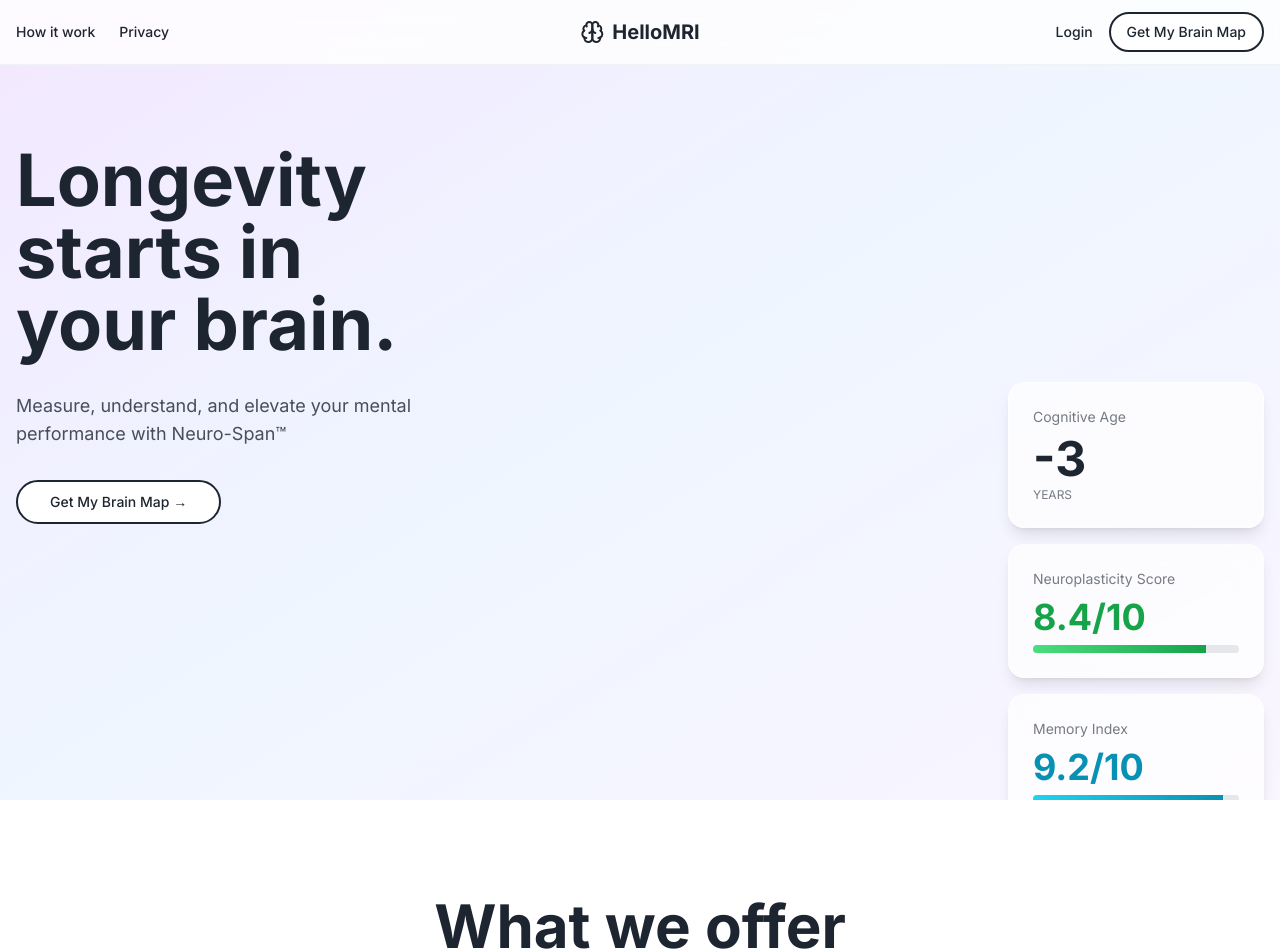
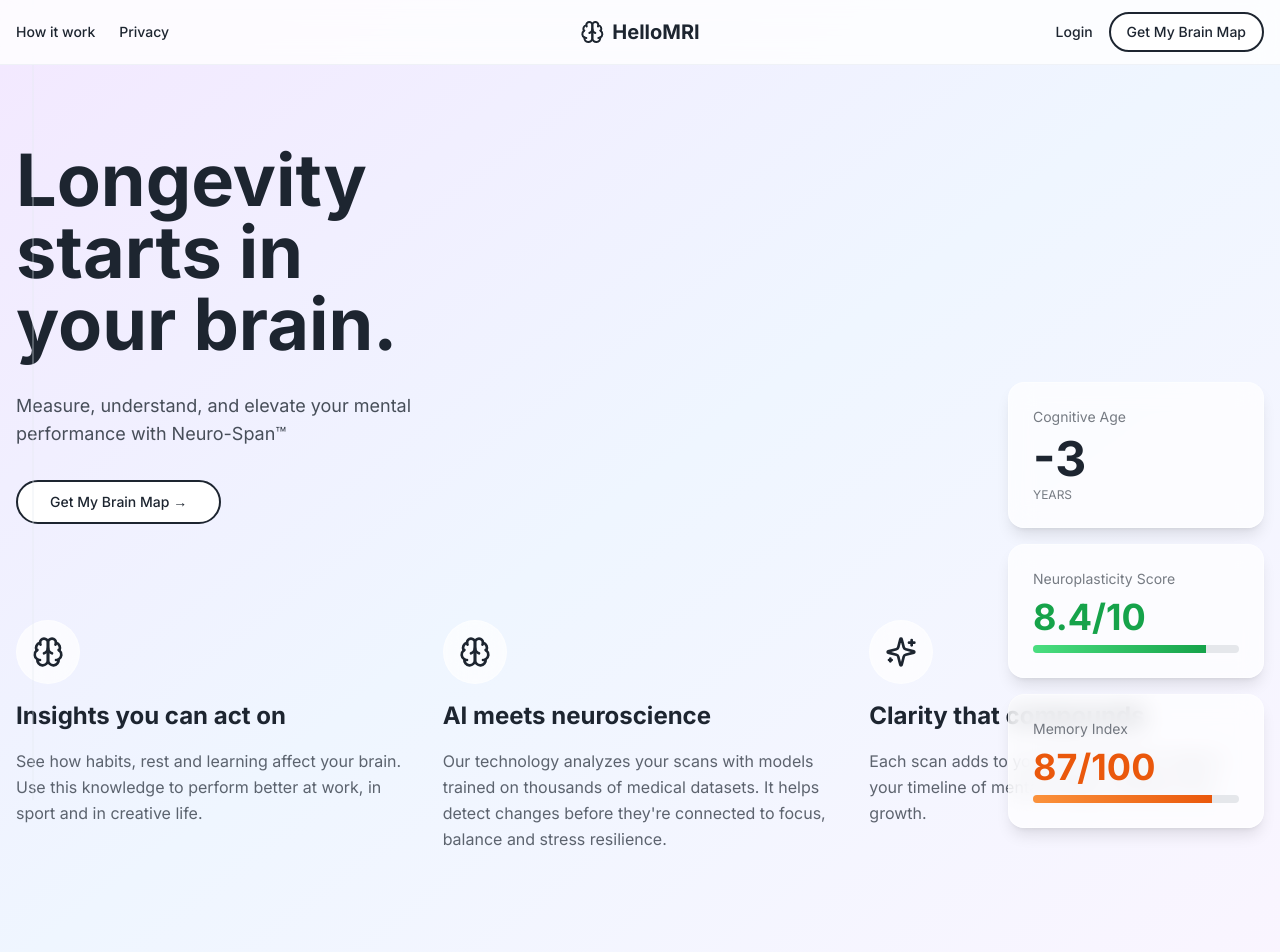
Before and after one commit to kondratevakate/brain-map-journey, a React (Vite) app: page / in a window 1280 px wide. Shown: the top 952 px of the page. Built offline with nearby package versions, Linux system fonts and the light colour scheme; the HTML template or start-up script is replaced by a standard one.

Commit message:
feat: Add animated vertical line

```diff
--- a/src/components/HeroNew.tsx
+++ b/src/components/HeroNew.tsx
@@ -1,18 +1,40 @@
-import { useState } from "react";
+import { useState, useEffect } from "react";
 import { Button } from "@/components/ui/button";
 import SampleReportModal from "@/components/SampleReportModal";
+import { Brain, Sparkles } from "lucide-react";
 
 const HeroNew = () => {
   const [showReport, setShowReport] = useState(false);
+  const [scrollProgress, setScrollProgress] = useState(0);
 
   const scrollToSection = (id: string) => {
     document.getElementById(id)?.scrollIntoView({ behavior: "smooth" });
   };
 
+  useEffect(() => {
+    const handleScroll = () => {
+      const totalHeight = document.documentElement.scrollHeight - window.innerHeight;
+      const progress = (window.scrollY / totalHeight) * 100;
+      setScrollProgress(progress);
+    };
+
+    window.addEventListener('scroll', handleScroll);
+    return () => window.removeEventListener('scroll', handleScroll);
+  }, []);
+
   return (
+    <>
+      {/* Scroll Progress Line */}
+      <div className="fixed left-8 top-0 bottom-0 w-0.5 bg-border/30 z-40 hidden lg:block">
+        <div
+          className="bg-primary transition-all duration-300 ease-out w-full"
+          style={{ height: `${scrollProgress}%` }}
+        />
+      </div>
+
       <section className="min-h-screen pt-16 bg-gradient-to-br from-purple-100 via-blue-50 to-purple-50 relative overflow-hidden">
         <div className="container mx-auto px-4 py-20">
-        <div className="grid lg:grid-cols-2 gap-12 items-center max-w-7xl mx-auto">
+          <div className="grid lg:grid-cols-2 gap-12 items-center max-w-7xl mx-auto mb-24">
             {/* Left content */}
             <div className="space-y-8">
               <h1 className="text-6xl md:text-7xl font-bold leading-tight text-foreground">
@@ -33,8 +55,6 @@ const HeroNew = () => {
               >
                 Get My Brain Map →
               </Button>
-
-            <SampleReportModal open={showReport} onOpenChange={setShowReport} />
             </div>
 
             {/* Right content - Metrics cards */}
@@ -42,7 +62,7 @@ const HeroNew = () => {
               {/* Placeholder for person image */}
               <div className="relative">
                 {/* Metric cards */}
-              <div className="absolute top-12 right-0 space-y-4 w-64">
+                <div className="absolute top-12 right-0 space-y-4 w-64 z-10">
                   <div className="bg-white/70 backdrop-blur-md rounded-2xl p-6 border border-white/40 shadow-lg">
                     <div className="text-sm text-foreground/60 mb-2">Cognitive Age</div>
                     <div className="text-5xl font-bold text-foreground mb-1">-3</div>
@@ -59,17 +79,59 @@ const HeroNew = () => {
 
                   <div className="bg-white/70 backdrop-blur-md rounded-2xl p-6 border border-white/40 shadow-lg">
                     <div className="text-sm text-foreground/60 mb-2">Memory Index</div>
-                  <div className="text-4xl font-bold text-cyan-600 mb-2">9.2/10</div>
+                    <div className="text-4xl font-bold text-orange-600 mb-2">87/100</div>
                     <div className="w-full h-2 bg-gray-200 rounded-full overflow-hidden">
-                    <div className="h-full bg-gradient-to-r from-cyan-400 to-cyan-600 w-[92%]"></div>
+                      <div className="h-full bg-gradient-to-r from-orange-400 to-orange-600 w-[87%]"></div>
                     </div>
                   </div>
                 </div>
               </div>
             </div>
           </div>
+
+          {/* Three Feature Cards */}
+          <div className="max-w-7xl mx-auto grid md:grid-cols-3 gap-8 pb-12">
+            <div className="space-y-4">
+              <div className="w-16 h-16 rounded-full bg-white/70 backdrop-blur-md border border-white/40 flex items-center justify-center">
+                <Brain className="w-8 h-8 text-foreground" />
               </div>
+              <h3 className="text-2xl font-bold text-foreground">
+                Insights you can act on
+              </h3>
+              <p className="text-foreground/70 leading-relaxed">
+                See how habits, rest and learning affect your brain. Use this knowledge to perform better at work, in sport and in creative life.
+              </p>
+            </div>
+
+            <div className="space-y-4">
+              <div className="w-16 h-16 rounded-full bg-white/70 backdrop-blur-md border border-white/40 flex items-center justify-center">
+                <Brain className="w-8 h-8 text-foreground" />
+              </div>
+              <h3 className="text-2xl font-bold text-foreground">
+                AI meets neuroscience
+              </h3>
+              <p className="text-foreground/70 leading-relaxed">
+                Our technology analyzes your scans with models trained on thousands of medical datasets. It helps detect changes before they're connected to focus, balance and stress resilience.
+              </p>
+            </div>
+
+            <div className="space-y-4">
+              <div className="w-16 h-16 rounded-full bg-white/70 backdrop-blur-md border border-white/40 flex items-center justify-center">
+                <Sparkles className="w-8 h-8 text-foreground" />
+              </div>
+              <h3 className="text-2xl font-bold text-foreground">
+                Clarity that compounds
+              </h3>
+              <p className="text-foreground/70 leading-relaxed">
+                Each scan adds to your personal Neuro-Span™, your timeline of mental energy, resilience and growth.
+              </p>
+            </div>
+          </div>
+        </div>
+
+        <SampleReportModal open={showReport} onOpenChange={setShowReport} />
       </section>
+    </>
   );
 };
 
```
Lines whose indentation alone changed are shown as unchanged.
